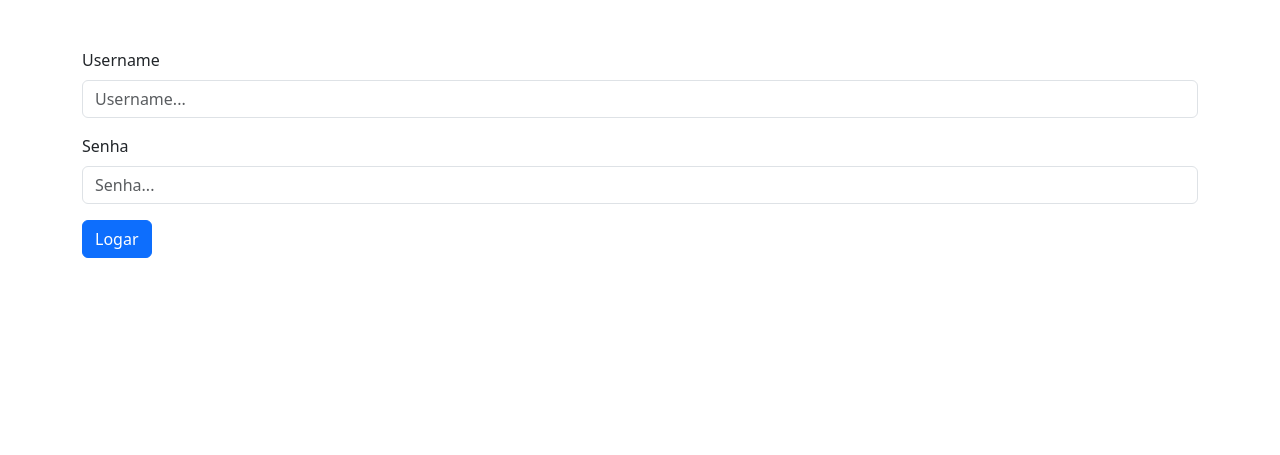
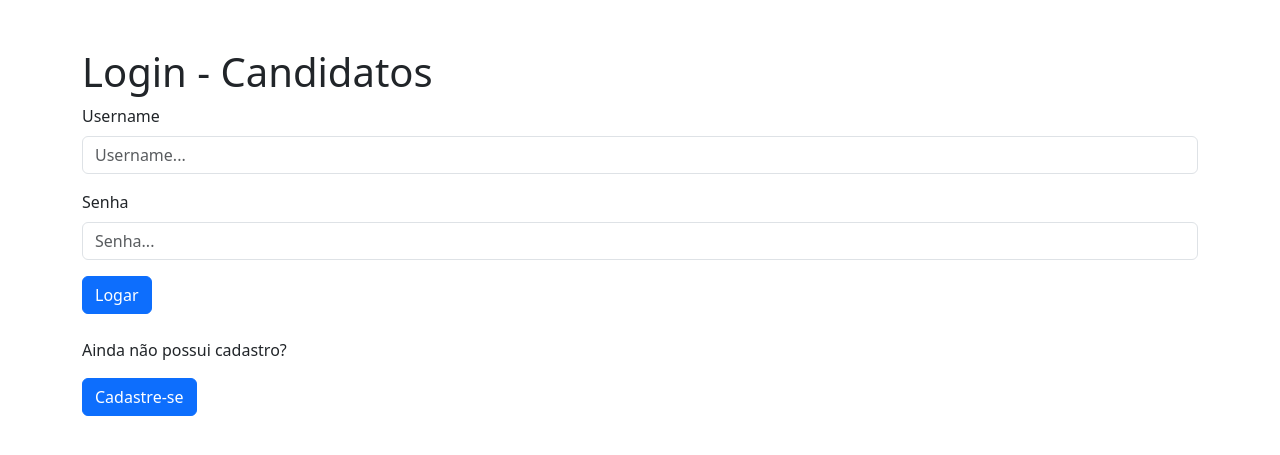
Before and after one commit to godoimatheus/vagas, a Django app: page /candidatos/login/ in a window 1280 px wide. Shown: the top 455 px of the page. Run offline with Django 4.2, Linux system fonts and the light colour scheme.

Commit message:
feat: adiciona botao de cadastro na pagina de login

```diff
--- a/projeto_vagas/candidatos/templates/candidatos/login.html
+++ b/projeto_vagas/candidatos/templates/candidatos/login.html
@@ -1,16 +1,17 @@
-<!doctype html>
+<!DOCTYPE html>
 <html lang="en">
 <head>
     <meta charset="utf-8">
     <meta name="viewport" content="width=device-width, initial-scale=1">
-    <title>Vagas</title>
+    <title>Candidatos</title>
     <link href="https://cdn.jsdelivr.net/npm/bootstrap@5.3.0/dist/css/bootstrap.min.css" rel="stylesheet" integrity="sha384-9ndCyUaIbzAi2FUVXJi0CjmCapSmO7SnpJef0486qhLnuZ2cdeRhO02iuK6FUUVM" crossorigin="anonymous">
 </head>
 <body>
     <div class="container mt-5">
+        <h1>Login - Candidatos</h1>
         <form action="{% url 'login_candidatos' %}" method="POST"> {% csrf_token %}
             {% if error_message %}
-            <p class="text-danger">{{ error_message }}</p>
+                <p class="text-danger">{{ error_message }}</p>
             {% endif %}
             <div class="mb-3">
                 <label for="username" class="form-label">Username</label>
@@ -22,6 +23,9 @@
             </div>
             <input type="submit" class="btn btn-primary" value="Logar">
         </form>
+        <br>
+        <p>Ainda não possui cadastro?</p>
+        <a href="{% url 'cadastro_candidatos' %}" class="btn btn-primary">Cadastre-se</a>
     </div>
 </body>
 </html>
```
Also changed, not shown: projeto_vagas/empresas/templates/empresas/login.html (+6 -2 lines).
